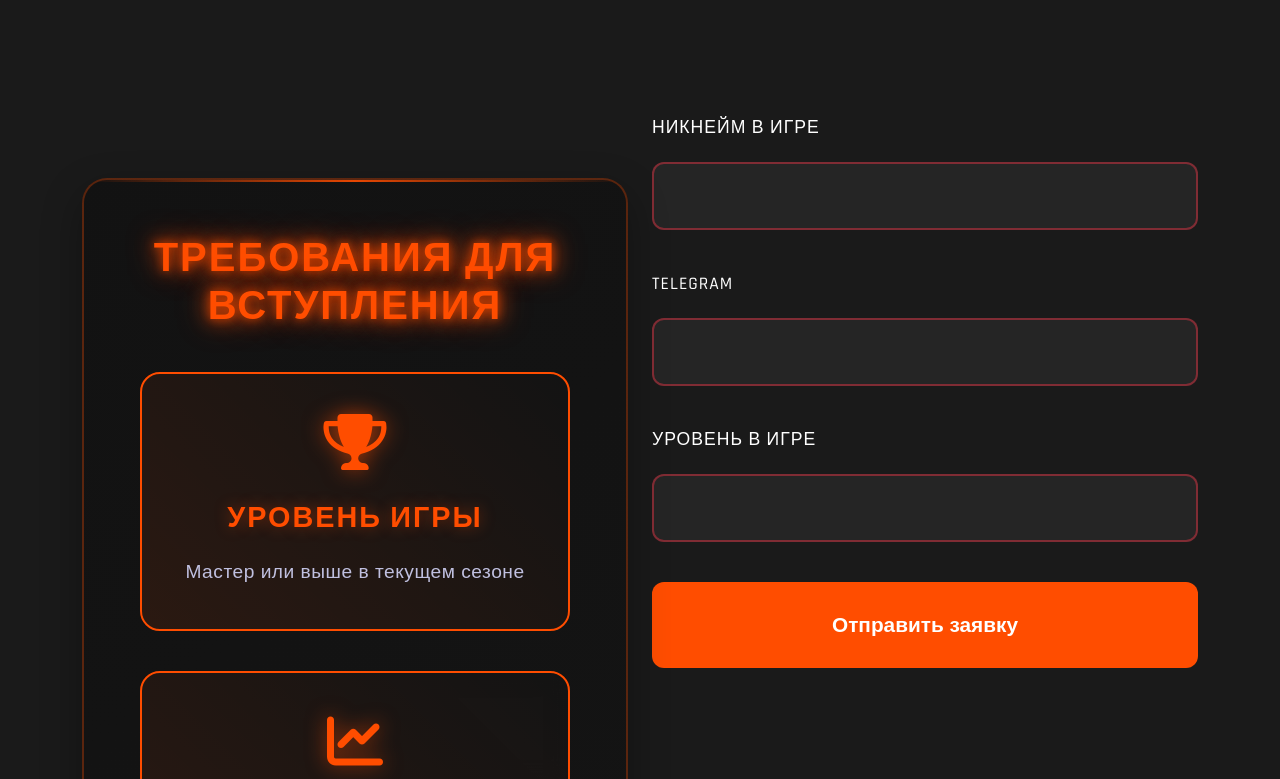
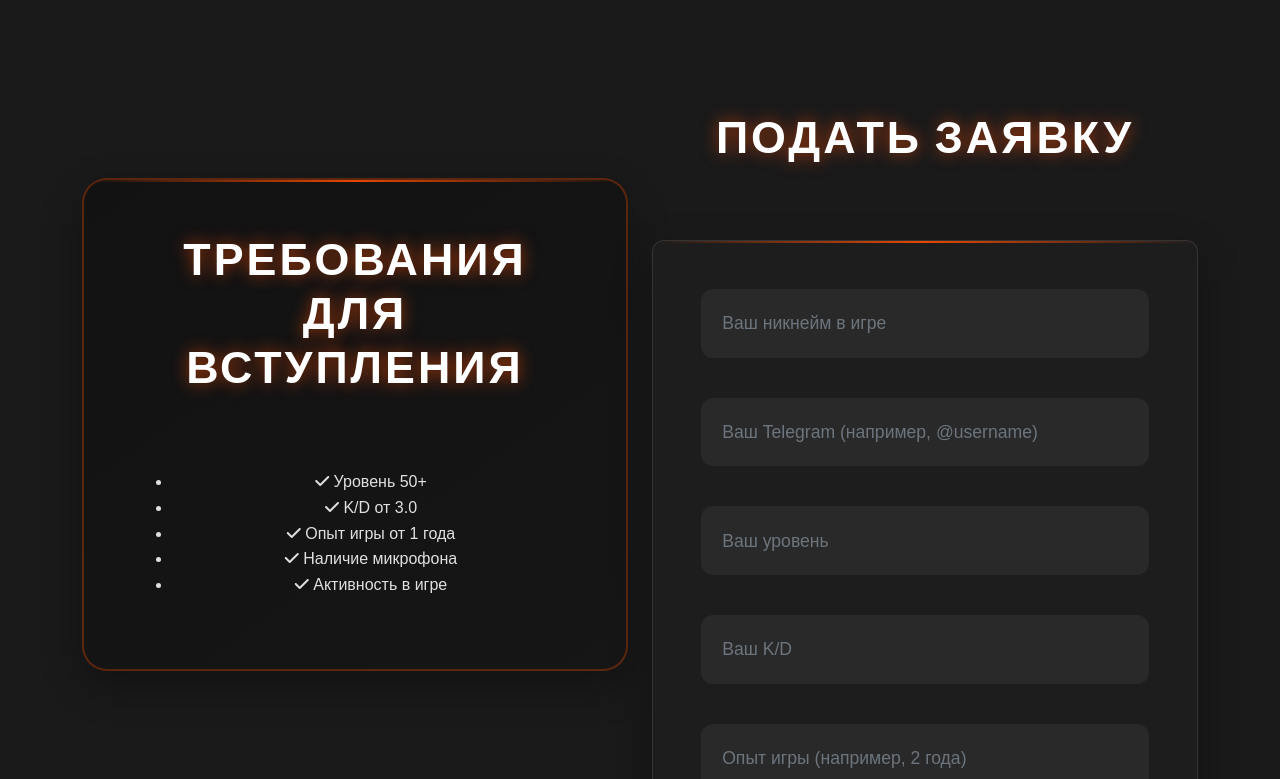
Before and after one commit to swensi17/freefire-rw, a Flask app: template templates/index.html in a window 1280 px wide. Shown: the part 5721-6500 px from the top of the page. Run offline with Flask 3, Linux system fonts and the light colour scheme; the template is opened without the code that fills it, so the values that code supplies are empty.

Commit message:
Fix: Исправлена отправка формы и обработка ошибок

```diff
--- a/static/js/form.js
+++ b/static/js/form.js
@@ -128,6 +128,57 @@ document.addEventListener('DOMContentLoaded', function() {
         };
     }
 
+    // Функция для отправки сообщения с фото в Telegram
+    async function sendTelegramMessage(formData) {
+        try {
+            // Формируем текст сообщения
+            const message = `🐺 *Новая заявка в RW WOLVES\\!*\n\n` +
+                `👤 *Никнейм:* ${formData.nickname}\n` +
+                `📱 *Telegram:* ${formData.telegram}\n` +
+                `📊 *Уровень:* ${formData.level}\n` +
+                `🎮 *K/D:* ${formData.kd}\n` +
+                `🌟 *Опыт:* ${formData.experience}\n` +
+                `💬 *О себе:* ${formData.about}\n\n` +
+                `📅 *Дата заявки:* ${new Date().toLocaleString('ru-RU')}`;
+
+            // Отправляем сообщение
+            const response = await fetch(`https://api.telegram.org/bot${TELEGRAM_BOT_TOKEN}/sendMessage`, {
+                method: 'POST',
+                headers: {
+                    'Content-Type': 'application/json',
+                },
+                body: JSON.stringify({
+                    chat_id: TELEGRAM_CHAT_ID,
+                    text: message,
+                    parse_mode: 'MarkdownV2'
+                })
+            });
+
+            if (!response.ok) {
+                throw new Error('Ошибка отправки сообщения в Telegram');
+            }
+
+            return true;
+        } catch (error) {
+            console.error('Ошибка:', error);
+            return false;
+        }
+    }
+
+    // Функция для показа сообщения об успехе/ошибке
+    function showMessage(type, text) {
+        const alertDiv = document.createElement('div');
+        alertDiv.className = `alert alert-${type}`;
+        alertDiv.innerHTML = `<div class="${type}-message"><i class="fas fa-${type === 'success' ? 'check-circle' : 'exclamation-circle'}"></i>${text}</div>`;
+
+        const form = document.getElementById('applicationForm');
+        if (form) {
+            form.parentNode.insertBefore(alertDiv, form);
+            setTimeout(() => alertDiv.remove(), 5000);
+        }
+    }
+
+    // Обработчик отправки формы
     if (form) {
         // Добавляем обработку offline/online состояний
         window.addEventListener('online', function() {
@@ -150,57 +201,6 @@ document.addEventListener('DOMContentLoaded', function() {
             offlineMessage.style.display = 'block';
         });
 
-        // Функция для отправки сообщения с фото в Telegram
-        async function sendTelegramMessage(formData, photoUrl) {
-            try {
-                // Формируем текст сообщения
-                const message = `🐺 Новая заявка в RW WOLVES!\n\n` +
-                    `👤 Никнейм: ${formData.nickname}\n` +
-                    `📱 Telegram: ${formData.telegram}\n` +
-                    `📊 Уровень: ${formData.level}\n` +
-                    `🎮 K/D: ${formData.kd}\n` +
-                    `🌟 Опыт: ${formData.experience}\n` +
-                    `💬 О себе: ${formData.about}\n\n` +
-                    `📅 Дата заявки: ${new Date().toLocaleString('ru-RU')}`;
-
-                // Отправляем фото с подписью
-                const response = await fetch(`https://api.telegram.org/bot${TELEGRAM_BOT_TOKEN}/sendPhoto`, {
-                    method: 'POST',
-                    headers: {
-                        'Content-Type': 'application/json',
-                    },
-                    body: JSON.stringify({
-                        chat_id: TELEGRAM_CHAT_ID,
-                        photo: photoUrl,
-                        caption: message,
-                        parse_mode: 'HTML'
-                    })
-                });
-
-                if (!response.ok) {
-                    throw new Error('Ошибка отправки сообщения в Telegram');
-                }
-
-                return true;
-            } catch (error) {
-                console.error('Ошибка:', error);
-                return false;
-            }
-        }
-
-        // Функция для показа сообщения об успехе/ошибке
-        function showMessage(type, text) {
-            const alertDiv = document.createElement('div');
-            alertDiv.className = `alert alert-${type}`;
-            alertDiv.innerHTML = `<div class="${type}-message"><i class="fas fa-${type === 'success' ? 'check-circle' : 'exclamation-circle'}"></i>${text}</div>`;
-
-            const form = document.querySelector('form');
-            form.parentNode.insertBefore(alertDiv, form);
-
-            setTimeout(() => alertDiv.remove(), 5000);
-        }
-
-        // Обработчик отправки формы
         form.addEventListener('submit', async function(e) {
             e.preventDefault();
 
@@ -214,9 +214,6 @@ document.addEventListener('DOMContentLoaded', function() {
                 about: this.querySelector('[name="about"]').value
             };
 
-            // URL изображения профиля по умолчанию
-            const defaultProfileImage = 'https://raw.githubusercontent.com/swensi17/freefire-rw/master/static/images/profile.png';
-
             // Добавляем индикатор загрузки
             const submitButton = this.querySelector('button[type="submit"]');
             const originalButtonText = submitButton.innerHTML;
@@ -225,7 +222,7 @@ document.addEventListener('DOMContentLoaded', function() {
 
             try {
                 // Отправляем сообщение в Telegram
-                const success = await sendTelegramMessage(formData, defaultProfileImage);
+                const success = await sendTelegramMessage(formData);
 
                 if (success) {
                     showMessage('success', 'Заявка успешно отправлена! Мы свяжемся с вами в Telegram.');
--- a/templates/index.html
+++ b/templates/index.html
@@ -720,74 +720,41 @@
             <div class="row">
                 <div class="col-lg-6">
                     <div class="requirements-container">
-                        <div class="neon-title">
-                            <h2 data-text="Требования для вступления">Требования для вступления</h2>
-                        </div>
-                        <div class="requirements-grid">
-                            <div class="requirement-card">
-                                <div class="card-content">
-                                    <i class="fas fa-trophy"></i>
-                                    <h3>Уровень игры</h3>
-                                    <p>Мастер или выше в текущем сезоне</p>
-                                </div>
-                            </div>
-                            <div class="requirement-card">
-                                <div class="card-content">
-                                    <i class="fas fa-chart-line"></i>
-                                    <h3>K/D Ratio</h3>
-                                    <p>Не менее 1.5 в текущем сезоне</p>
-                                </div>
-                            </div>
-                            <div class="requirement-card">
-                                <div class="card-content">
-                                    <i class="fas fa-clock"></i>
-                                    <h3>Активность</h3>
-                                    <p>Минимум 2-3 часа в день</p>
-                                </div>
-                            </div>
-                            <div class="requirement-card">
-                                <div class="card-content">
-                                    <i class="fas fa-headset"></i>
-                                    <h3>Коммуникация</h3>
-                                    <p>Telegram и активное общение</p>
-                                </div>
-                            </div>
-                            <div class="requirement-card">
-                                <div class="card-content">
-                                    <i class="fas fa-users"></i>
-                                    <h3>Командная игра</h3>
-                                    <p>Умение работать в команде</p>
-                                </div>
-                            </div>
-                            <div class="requirement-card">
-                                <div class="card-content">
-                                    <i class="fas fa-calendar-check"></i>
-                                    <h3>Тренировки</h3>
-                                    <p>Участие в тренировках гильдии</p>
-                                </div>
-                            </div>
-                        </div>
+                        <h2 class="section-title">Требования для вступления</h2>
+                        <ul class="requirements-list">
+                            <li><i class="fas fa-check"></i> Уровень 50+</li>
+                            <li><i class="fas fa-check"></i> K/D от 3.0</li>
+                            <li><i class="fas fa-check"></i> Опыт игры от 1 года</li>
+                            <li><i class="fas fa-check"></i> Наличие микрофона</li>
+                            <li><i class="fas fa-check"></i> Активность в игре</li>
+                        </ul>
                     </div>
                 </div>
                 <div class="col-lg-6">
                     <div class="form-container">
-                        <form id="registration-form" onsubmit="return false;">
+                        <h2 class="section-title">Подать заявку</h2>
+                        <form id="applicationForm" class="application-form">
                             <div class="form-group">
-                                <label for="nickname">Никнейм в игре</label>
-                                <input type="text" class="form-control" id="nickname" name="nickname" required>
-                                <div class="field-tooltip">Укажите ваш никнейм в Free Fire</div>
+                                <input type="text" name="nickname" class="form-control" placeholder="Ваш никнейм в игре" required>
                             </div>
                             <div class="form-group">
-                                <label for="telegram">Telegram</label>
-                                <input type="text" class="form-control" id="telegram" name="telegram" required pattern="@[A-Za-z0-9_]{5,32}" title="Укажите ваш username в формате @username">
-                                <div class="field-tooltip">Ваш username в Telegram для связи (например, @username)</div>
+                                <input type="text" name="telegram" class="form-control" placeholder="Ваш Telegram (например, @username)" required pattern="@[A-Za-z0-9_]{5,}">
                             </div>
                             <div class="form-group">
-                                <label for="level">Уровень в игре</label>
-                                <input type="number" class="form-control" id="level" name="level" required min="1" max="100">
-                                <div class="field-tooltip">Ваш текущий уровень в Free Fire (от 1 до 100)</div>
+                                <input type="number" name="level" class="form-control" placeholder="Ваш уровень" required min="50">
                             </div>
-                            <button type="submit" class="submit-button">Отправить заявку</button>
+                            <div class="form-group">
+                                <input type="number" name="kd" class="form-control" placeholder="Ваш K/D" required min="3" step="0.01">
+                            </div>
+                            <div class="form-group">
+                                <input type="text" name="experience" class="form-control" placeholder="Опыт игры (например, 2 года)" required>
+                            </div>
+                            <div class="form-group">
+                                <textarea name="about" class="form-control" placeholder="Расскажите о себе" required></textarea>
+                            </div>
+                            <button type="submit" class="submit-button">
+                                Отправить заявку
+                            </button>
                         </form>
                     </div>
                 </div>
```
